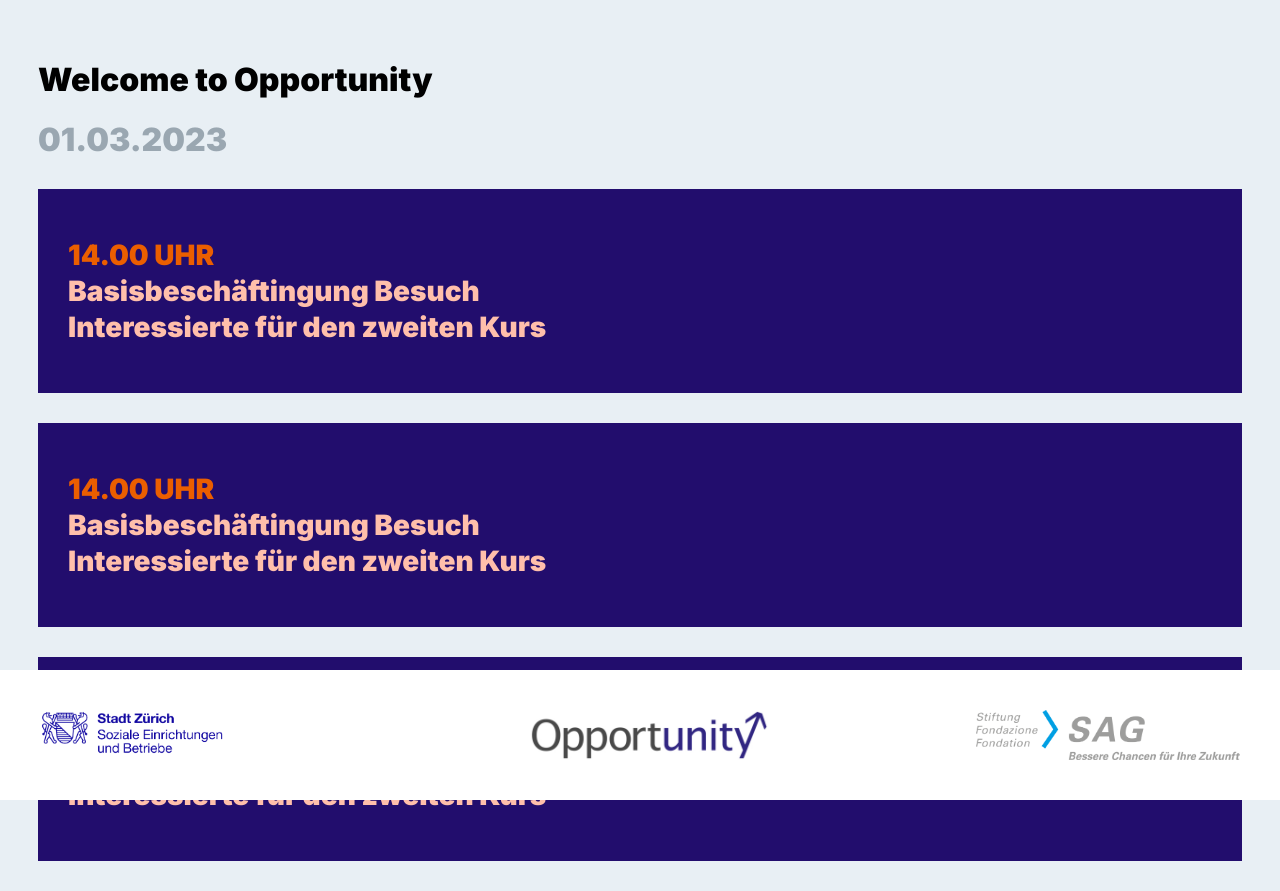
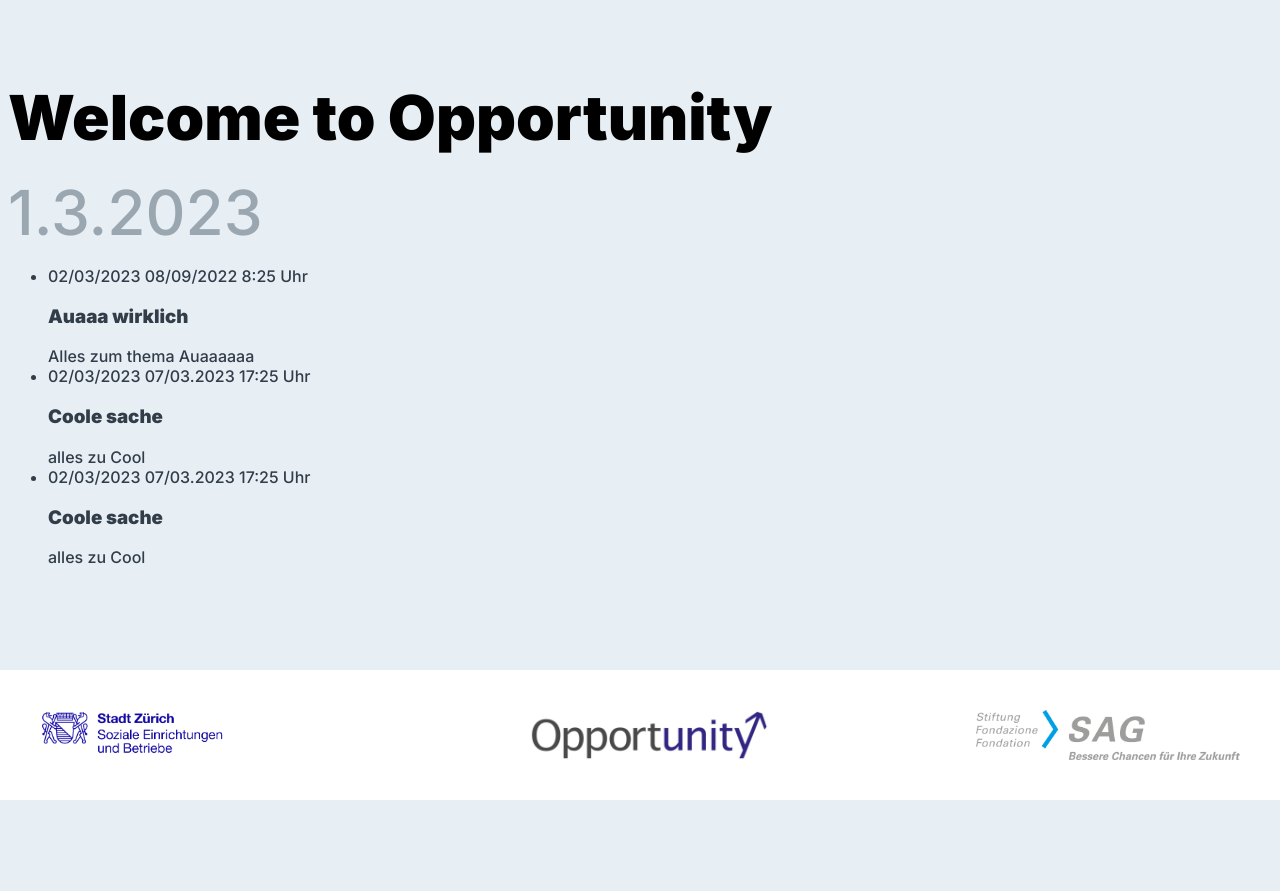
Before and after one commit to DK-Mogendar/vue_welcome_screen, a Vue app: page / in a window 1280 px wide. After the commit the page ends 800 px from the top, so only its background shows below. Built offline with nearby package versions, Linux system fonts and the light colour scheme.

Commit message:
anpassung mit chris

```diff
--- a/src/App.vue
+++ b/src/App.vue
@@ -1,18 +1,73 @@
 <template>
-  <HelloWorld msg="Welcome to Opportunity"/>
+  <div id="app">
+    <h1 class="site-title">{{ title }}</h1>
+    <span class="site-description">{{ currentDate }}</span>
 
+    <!-- entry list -->
+    <ul v-if="entries" class="entry-list" >
+      <li v-for="entry in entries" class="entry-item"  :key="entry.id">
+        <span class="entry-daytime">02/03/2023 {{entry[1] }} {{entry[0] }} Uhr</span><br />
+        <h3 class="entry-title">{{ entry[2]}}</h3>
+        <span class="entry-description">{{ entry[3]}}</span><br />
+      </li>
+    </ul>
+
+    <!--Text wird nur angezeigt wenn keine einträge vorhanden-->
+    <h1 v-else>Keine Events zur Zeit vorhanden!</h1>
+
+    <!-- footer -->
+    <footer class="footer">
+      <img
+        src="./assets/STZH_SEB_Logo.png"
+        alt="Stadt Zürich Soziale Betriebe Logo"
+      >
+      <img
+        src="./assets/Opportunity.png"
+        alt="Opportunity Zürich Logo"
+      >
+      <img
+        src="./assets/SAG_Logo_De.png"
+        alt="Stiftung Arbeitsgestaltung Logo"
+      >
+    </footer>
+  </div>
 </template>
 
 <script>
-import HelloWorld from './components/HelloWorld.vue'
 
 export default {
-  name: 'App',
-  components: {
-    HelloWorld
-  }
-}
+  name: "App",
+  data() {
+    return {
+      title: "Welcome to Opportunity",
+      currentDate: "",
+      entries: []
+    };
+  },
 
+  methods: {
+    getData() {
+      this.entries =  [
+        ["8:25", "08/09/2022", "Auaaa wirklich", "Alles zum thema Auaaaaaa"],
+        ["17:25", "07/03.2023", "Coole sache", "alles zu Cool"],
+        ["17:25", "07/03.2023", "Coole sache", "alles zu Cool"]
+      ];
+    },
+    updateCurrentDate() {
+      let today = new Date();
+      this.counter++;
+      this.currentDate = `${today.getDate()}.${today.getMonth() + 1}.${today.getFullYear()}`;
+    },
+    refreshData() {
+      this.updateCurrentDate();
+      this.getData();
+    },
+  },
+  mounted() {
+    this.refreshData(); // get first initial data and then wait for the next
+    setInterval(this.refreshData, 60000); // wait one minute for next update (1000 * 60)
+  },
+};
 </script>
 
 <style>
@@ -32,20 +87,22 @@
 .header {
   margin: 30px;
 }
-.title {
+.site-title {
+  color: black;
   font-size: 62px;
   font-weight: 900;
   margin: 80px 0 20px 0;
 }
 
-.untertitel{
+.site-description{
+  color:#9AA7B1;
   font-size: 62px;
   color: #9aa7b1;
   font-weight: 500;
   margin: 0;
 
 }
-.app {
+.entrie {
     margin: 30px;
     padding: 20px;
     background-color: rgb(34, 13, 109);
@@ -68,12 +125,6 @@
     color:#FFBFAB;
   }
 
-.t1 {
-    color: black;
-  }
-.t2 {
-    color:#9AA7B1;
-  }
 
 .footer {
   display: flex;
--- a/src/components/HelloWorld.vue
+++ /dev/null
@@ -1,99 +0,0 @@
-<template>
-
-  <!--mane: "App",
-    data(){
-      return {
-        titel: "Welcoome",
-        currentDate: "",
-        entries:[],
-        counter: 0
-      };
-    },
-
-    methods: {
-        getData() {
-        },
-        updateCurrentDate() {
-          let today = new Date();
-
-          this.currentDate = `${today.getDate()}.${today.getMonth()+1}.${today.getFullYear()} - ${this.counter}`;
-        },
-        refreshData(){
-          this.updateCurrentDate();
-          this.getData();
-      },
-    },-->
-
-   <header class="header">
-      <div class="titel">
-        <h1 class="t1">{{ msg }}</h1>
-        <h1 class="t2">01.03.2023</h1>
-      </div>
-    </header>
-
-<section>
-
-  <div class="app">
-        <ul>
-          <li class="farbe1">14.00 UHR</li><br>
-          <li class="farbe2">Basisbeschäftingung Besuch</li><br>
-          <li class="farbe3">Interessierte für den zweiten Kurs</li><br>
-        </ul>
-      </div>
-
-
-      <div class="app">
-        <ul>
-          <li class="farbe1">14.00 UHR</li><br>
-          <li class="farbe2">Basisbeschäftingung Besuch</li><br>
-          <li class="farbe3">Interessierte für den zweiten Kurs</li><br>
-        </ul>
-      </div>
-
-      <div class="app">
-        <ul>
-          <li class="farbe1">14.00 UHR</li><br>
-          <li class="farbe2">Basisbeschäftingung Besuch</li><br>
-          <li class="farbe3">Interessierte für den zweiten Kurs</li><br>
-        </ul>
-      </div>
-    </section>
-
-
-
-    <footer class="footer">
-
-
-        <img src="../assets/STZH_SEB_Logo.png" alt="Bild 1">
-        <img src="../assets//Opportunity.png" alt="Bild 2">
-        <img src="../assets/SAG_Logo_De.png" alt="Bild 3">
-
-     </footer>
-</template>
-
-<script>
-export default {
-  name: 'HelloWorld',
-  props: {
-    msg: String
-  }
-}
-</script>
-
-<!-- Add "scoped" attribute to limit CSS to this component only -->
-<style scoped>
-h3 {
-  margin: 40px 0 0;
-}
-ul {
-  list-style-type: none;
-  padding: 0;
-}
-li {
-  display: inline-block;
-  margin: 0 10px;
-}
-a {
-  color: #42b983;
-}
-</style>
```
